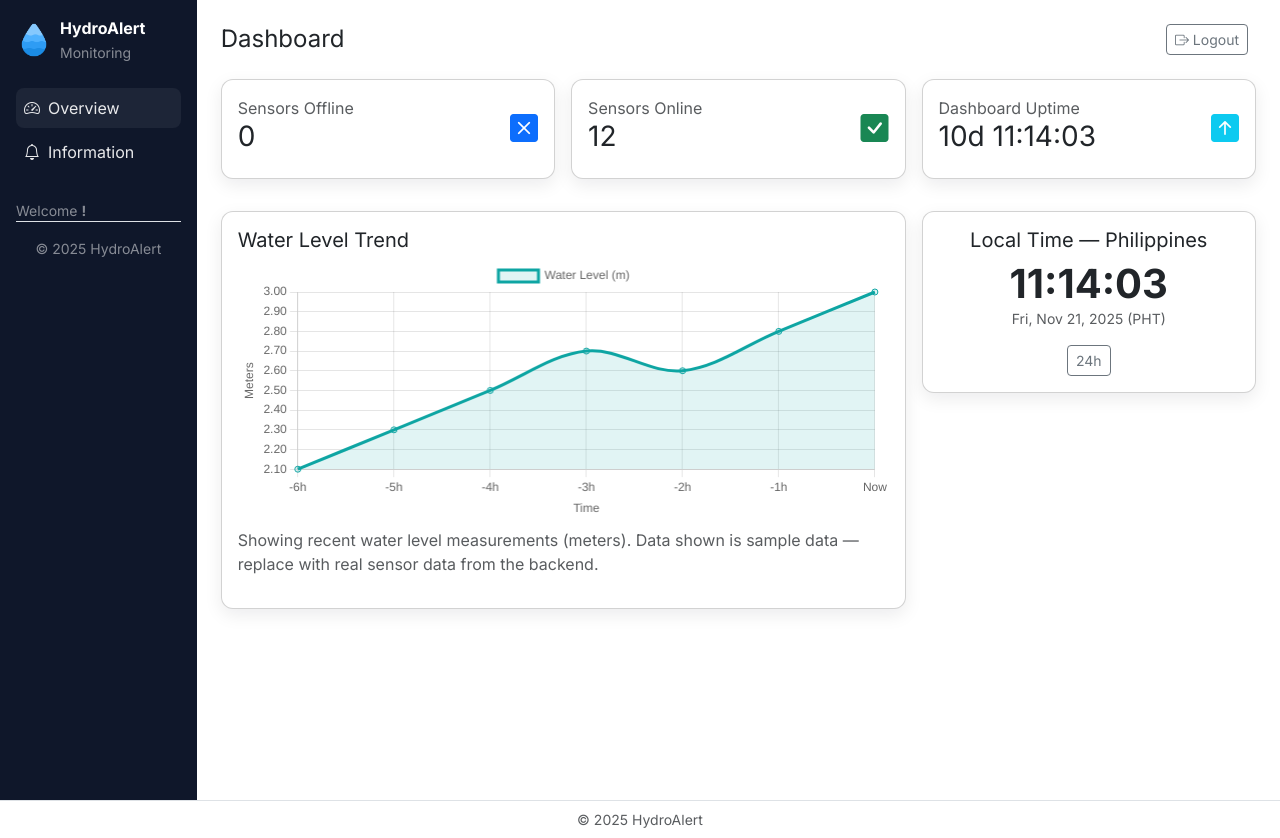
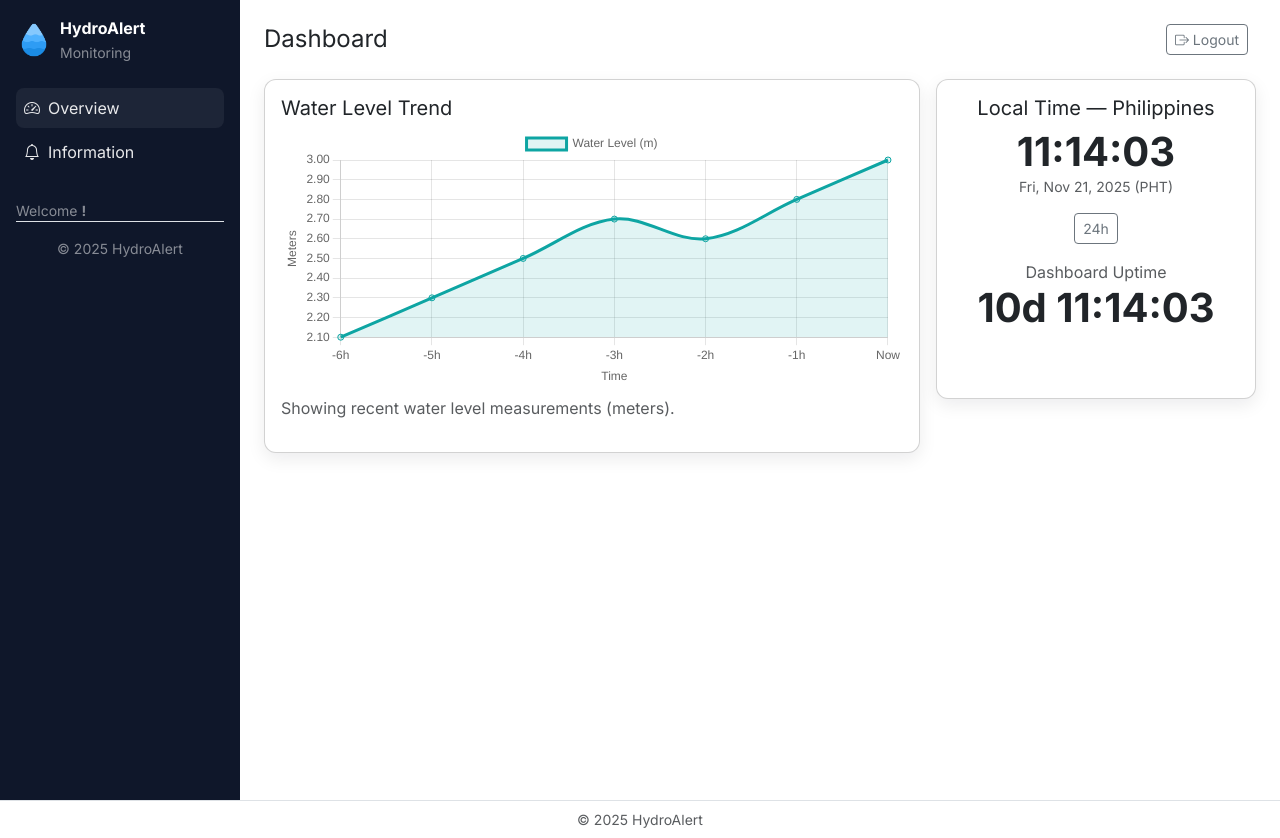
Before and after one commit to AlienWolfX/HydroAlert-Backend, a PHP site: page / in a window 1280 px wide. Run offline with PHP 8.4, Linux system fonts and the light colour scheme; the visitor is signed in with stand-in values (Sample User, id 1).

Commit message:
feat: Implement session timeout handling and alert for login page

```diff
--- a/app/views/dashboard.php
+++ b/app/views/dashboard.php
@@ -52,67 +52,44 @@
       </div>
 
       <div class="row g-3">
-        <div class="col-12 col-md-4">
-          <div class="card card-soft p-3">
-            <div class="d-flex justify-content-between align-items-center">
-              <div>
-                <div class="text-muted">Sensors Offline</div>
-                <div class="h3">0</div>
-              </div>
-              <div class="fs-3 text-primary"><i class="bi bi-x-square-fill"></i></div>
-            </div>
-          </div>
-        </div>
-        <div class="col-12 col-md-4">
-          <div class="card card-soft p-3">
-            <div class="d-flex justify-content-between align-items-center">
-              <div>
-                <div class="text-muted">Sensors Online</div>
-                <div class="h3">12</div>
-              </div>
-              <div class="fs-3 text-success"><i class="bi bi-check-square-fill"></i></div>
-            </div>
-          </div>
-        </div>
-        <div class="col-12 col-md-4">
-          <div class="card card-soft p-3">
-            <div class="d-flex justify-content-between align-items-center">
-              <div>
-                <?php
-                  $cfg = require __DIR__ . '/../../config/config.php';
-                  $uptimeStart = $cfg['uptime_start'] ?? '2025-01-01T00:00:00Z';
-                ?>
-                <div class="text-muted">Dashboard Uptime</div>
-                <div class="h3" id="uptimeCounter" data-start="<?php echo htmlspecialchars($uptimeStart); ?>">Calculating...</div>
-                <!-- <div class="small text-muted">since <span id="uptimeSince"><?php echo htmlspecialchars($uptimeStart); ?></span></div> -->
-              </div>
-              <div class="fs-3 text-info"><i class="bi bi-arrow-up-square-fill"></i></div>
-            </div>
-          </div>
-        </div>
-      </div>
-
-      <div class="row g-3 mt-3">
         <div class="col-12 col-lg-8">
           <div class="card card-soft p-3" style="min-height:320px;">
             <h5>Water Level Trend</h5>
             <div style="position:relative;height:260px;">
               <canvas id="waterChart"></canvas>
             </div>
-            <p class="text-muted mt-2">Showing recent water level measurements (meters). Data shown is sample data — replace with real sensor data from the backend.</p>
+            <p class="text-muted mt-2">Showing recent water level measurements (meters).</p>
           </div>
         </div>
+
         <div class="col-12 col-lg-4">
-          <div class="card card-soft p-3 text-center">
-            <h5>Local Time — Philippines</h5>
-            <div class="display-6 fw-bold" id="phTime">--:--:--</div>
-            <div class="small text-muted" id="phDate">Loading date...</div>
-            <div class="mt-3">
-              <button class="btn btn-outline-secondary btn-sm" id="toggleClock">24h</button>
+          <div class="card card-soft p-3" style="min-height:320px;">
+            <div class="d-flex flex-column justify-content-between h-100">
+              <div class="text-center">
+                <h5>Local Time — Philippines</h5>
+                <div class="display-6 fw-bold" id="phTime">--:--:--</div>
+                <div class="small text-muted" id="phDate">Loading date...</div>
+                <div class="mt-3">
+                  <button class="btn btn-outline-secondary btn-sm" id="toggleClock">24h</button>
+                </div>
+              </div>
+
+              <div class="d-flex justify-content-between align-items-center mt-3">
+                <div class="w-100">
+                    <?php
+                      $cfg = require __DIR__ . '/../../config/config.php';
+                      $uptimeStart = $cfg['uptime_start'] ?? '2025-01-01T00:00:00Z';
+                    ?>
+                    <div class="text-muted text-center">Dashboard Uptime</div>
+                    <div class="display-6 fw-bold text-center mb-0" id="uptimeCounter" data-start="<?php echo htmlspecialchars($uptimeStart); ?>">Calculating...</div>
+                  </div>
+              </div>
             </div>
           </div>
         </div>
       </div>
+
+      <!-- Trend & right-column moved up; sensors cards removed -->
     </main>
   </div>
   <footer class="mt-auto text-center small text-muted py-2 border-top">&copy; <?php echo date('Y'); ?> HydroAlert</footer>
--- a/app/views/login.php
+++ b/app/views/login.php
@@ -42,6 +42,12 @@
             <div class="alert alert-danger" role="alert"><?php echo htmlspecialchars($error); ?></div>
           <?php endif; ?>
 
+          <?php if (!empty($_GET['timeout'])): ?>
+            <div class="alert alert-warning" role="alert">
+              Your session timed out due to inactivity. Please sign in again.
+            </div>
+          <?php endif; ?>
+
           <form method="post" action="?url=auth/login">
             <div class="mb-3">
               <label class="form-label">Username</label>
--- a/index.php
+++ b/index.php
@@ -3,6 +3,19 @@
 if (session_status() === PHP_SESSION_NONE) {
 	session_start();
 }
+
+// Session timeout
+$sessionTimeout = 60; // seconds
+if (isset($_SESSION['last_activity']) && (time() - $_SESSION['last_activity'] > $sessionTimeout)) {
+
+	unset($_SESSION['user']);
+	session_unset();
+	session_destroy();
+	header('Location: /HydroAlert/?url=auth/login&timeout=1');
+	exit;
+}
+
+$_SESSION['last_activity'] = time();
 
 require __DIR__ . '/config/config.php';
 require __DIR__ . '/app/core/Database.php';
```
